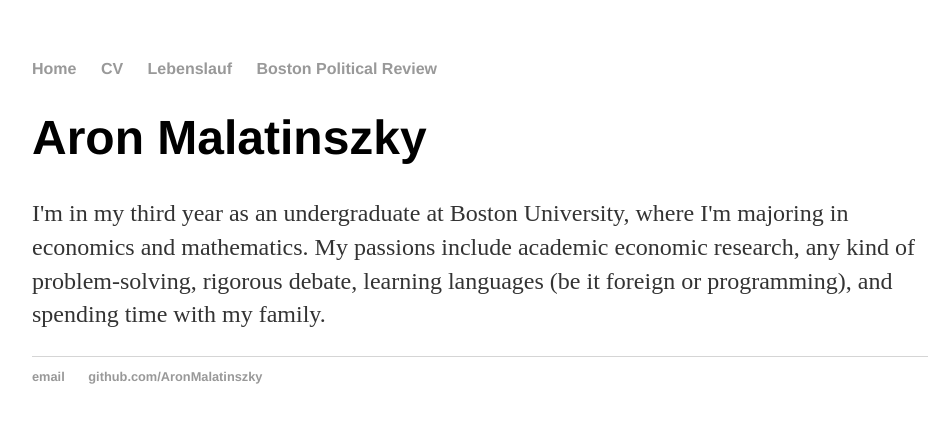
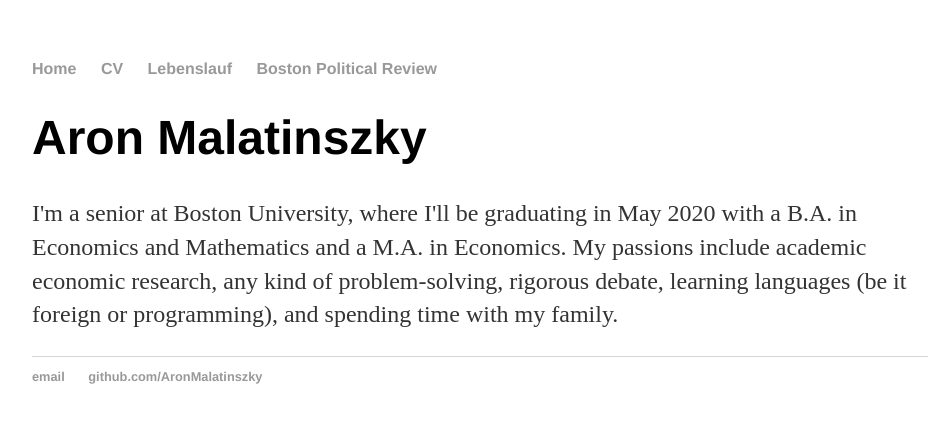
Before and after one commit to AronMalatinszky/AronMalatinszky.github.io, a Jekyll site: the page built from index.html, in a window 1280 px wide. Shown: the top 423 px of the page, without its empty margins (160-1106 px from the left). Built offline with Jekyll 4.4.1, drawn with Linux system fonts in a browser that asks for light colours.

Commit message:
Senior year update

```diff
--- a/index.html
+++ b/index.html
@@ -4,5 +4,5 @@ title: Aron Malatinszky
 ---
 <div class="blurb">
 <h1>Aron Malatinszky</h1>
-<p>I'm in my third year as an undergraduate at Boston University, where I'm majoring in economics and mathematics. My passions include academic economic research, any kind of problem-solving, rigorous debate, learning languages (be it foreign or programming), and spending time with my family.</p>
+<p>I'm a senior at Boston University, where I'll be graduating in May 2020 with a B.A. in Economics and Mathematics and a M.A. in Economics. My passions include academic economic research, any kind of problem-solving, rigorous debate, learning languages (be it foreign or programming), and spending time with my family.</p>
 </div><!-- /.blurb -->
```
